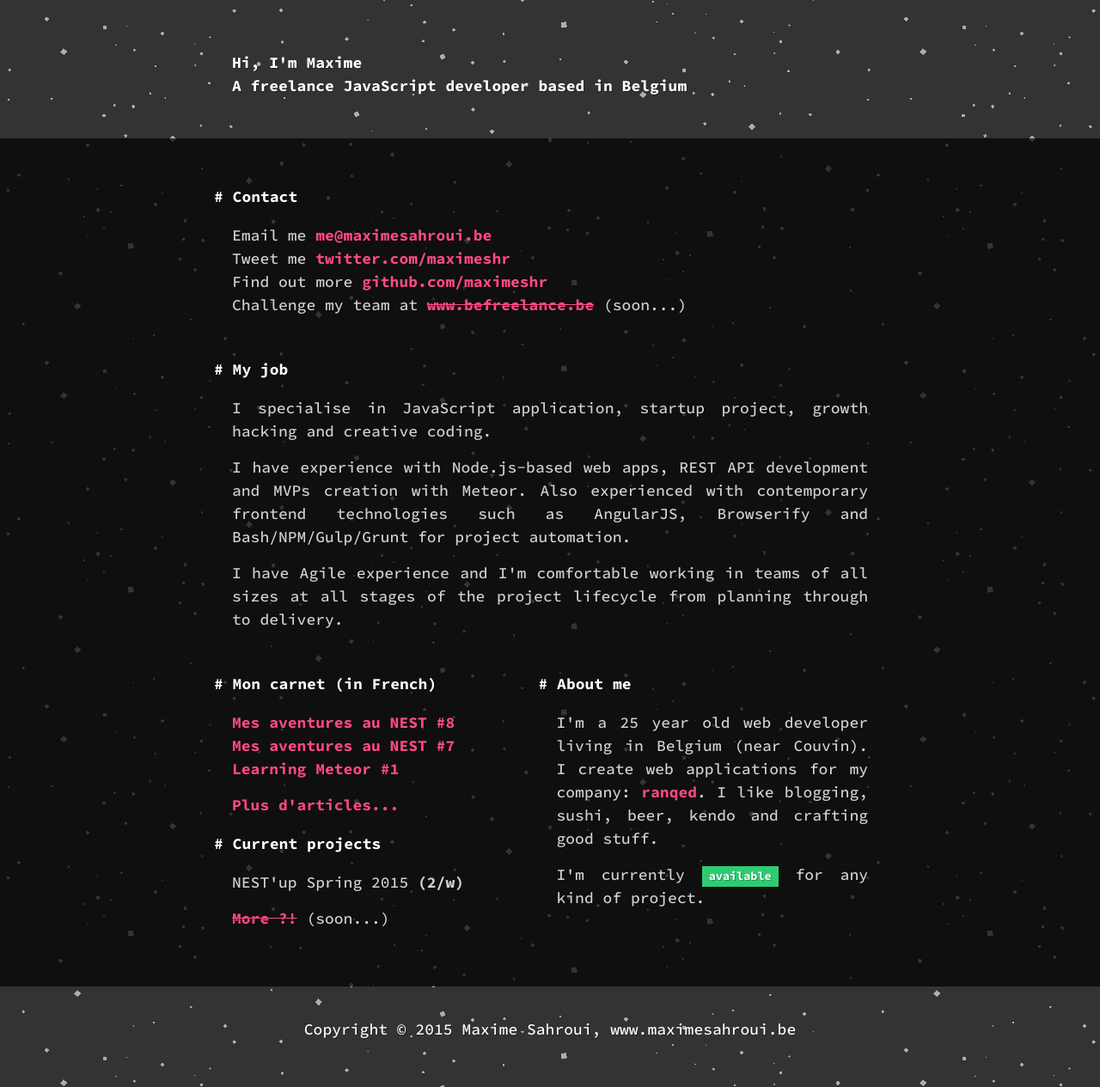
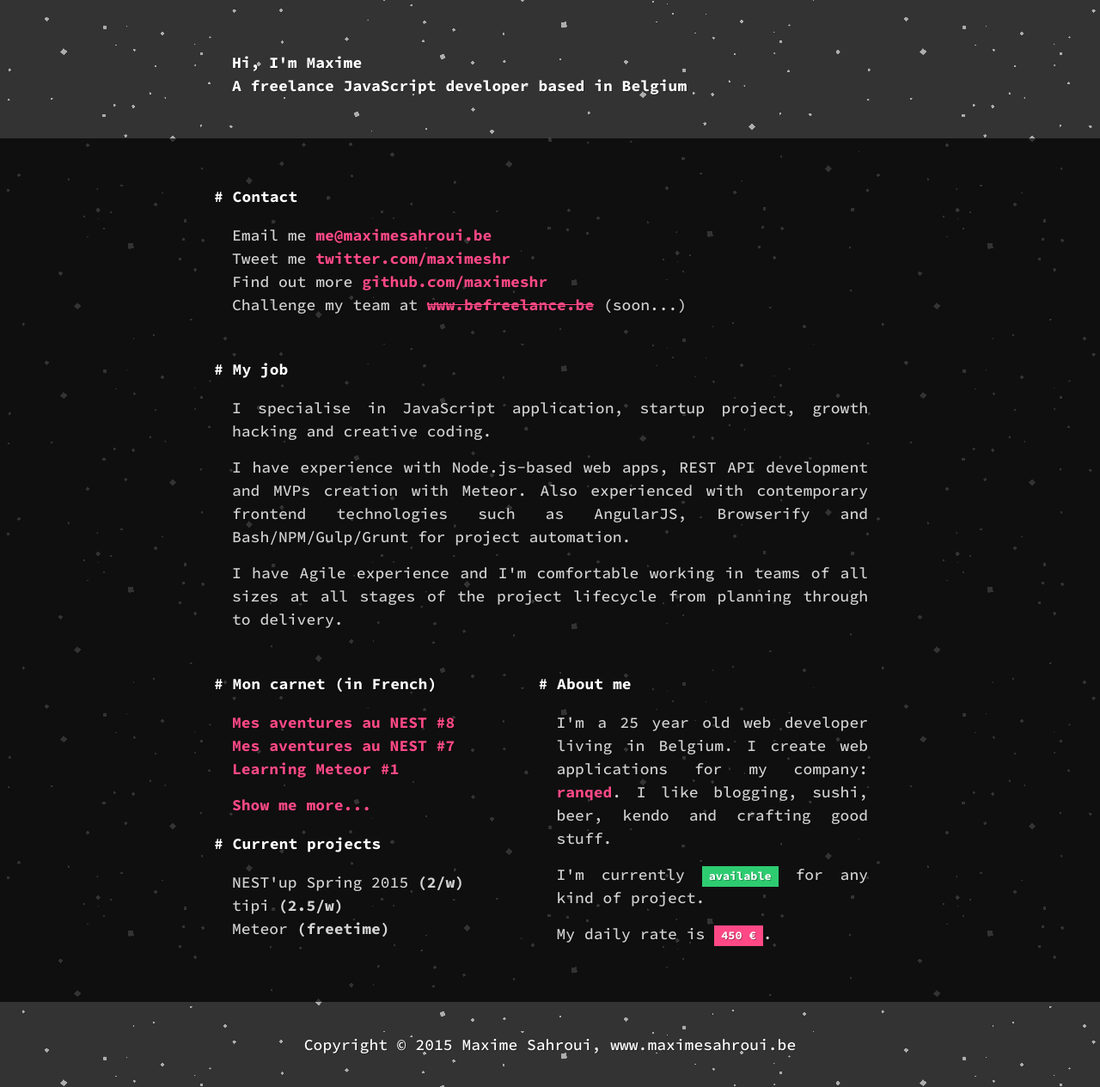
Before and after one commit to maximeshr/maximeshr.github.io, a Jekyll site: the page built from index.html, in a window 1280 px wide. Shown: the whole page at 86% size. Built offline with Jekyll 4.4.1, drawn with Linux system fonts in a browser that asks for light colours; nearby versions of some CDN libraries.

Commit message:
adding new article + daily rate

```diff
--- a/_sass/_layout.scss
+++ b/_sass/_layout.scss
@@ -114,6 +114,10 @@
   background-color: $unavailable;
 }
 
+.label-primary {
+  background-color: $brand-color;
+}
+
 .text-right {
   text-align: right;
 }
--- a/index.html
+++ b/index.html
@@ -37,25 +37,25 @@
       </ul>
       <p class="text m-t-sm">
         <a href="{{ '/archives/' | prepend: site.baseurl }}">
-          Plus d'articles...
+          Show me more...
         </a>
       </p>
       <h2>Current projects</h2>
       <ul class="projects list-unstyled">
         <li>NEST'up Spring 2015 <strong>(2/w)</strong></li>
+        <li>tipi <strong>(2.5/w)</strong></li>
+        <li>Meteor <strong>(freetime)</strong></li>
       </ul>
-      <p class="text m-t-sm">
-        <a class="text-line-through" href="#">More ?!</a> (soon...)
-      </p>
     </div>
     <div class="col col-6">
       <h2>About me</h2>
-      <p class="text">I'm a 25 year old web developer living in Belgium (near Couvin). I create web applications for my company: <a href="http://ranqed.io" target="_blank">ranqed</a>. I like blogging, sushi, beer, kendo and crafting good stuff.</p>
+      <p class="text">I'm a 25 year old web developer living in Belgium. I create web applications for my company: <a href="http://ranqed.io" target="_blank">ranqed</a>. I like blogging, sushi, beer, kendo and crafting good stuff.</p>
       {% if site.available %}
         <p class="text">I'm currently <span class="label label-available">available</span> for any kind of project.</p>
       {% else %}
         <p class="text">I'm <span class="label label-unavailable">not available</span> for other projects.</p>
       {% endif %}
+      <p class="text">My daily rate is <span class="label label-primary">450 €</span>.</p>
     </div>
   </div>
 
```
Also changed, not shown: 3 other files.
